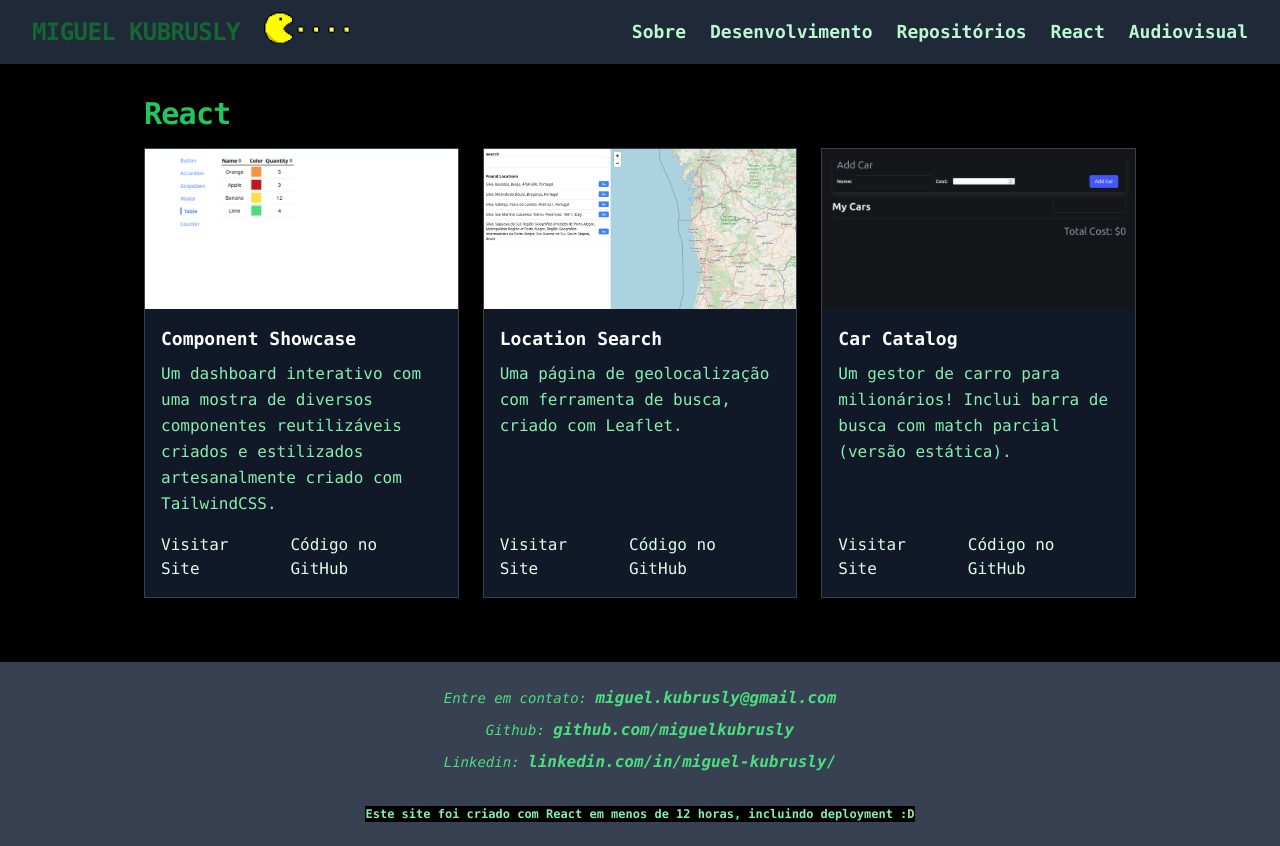
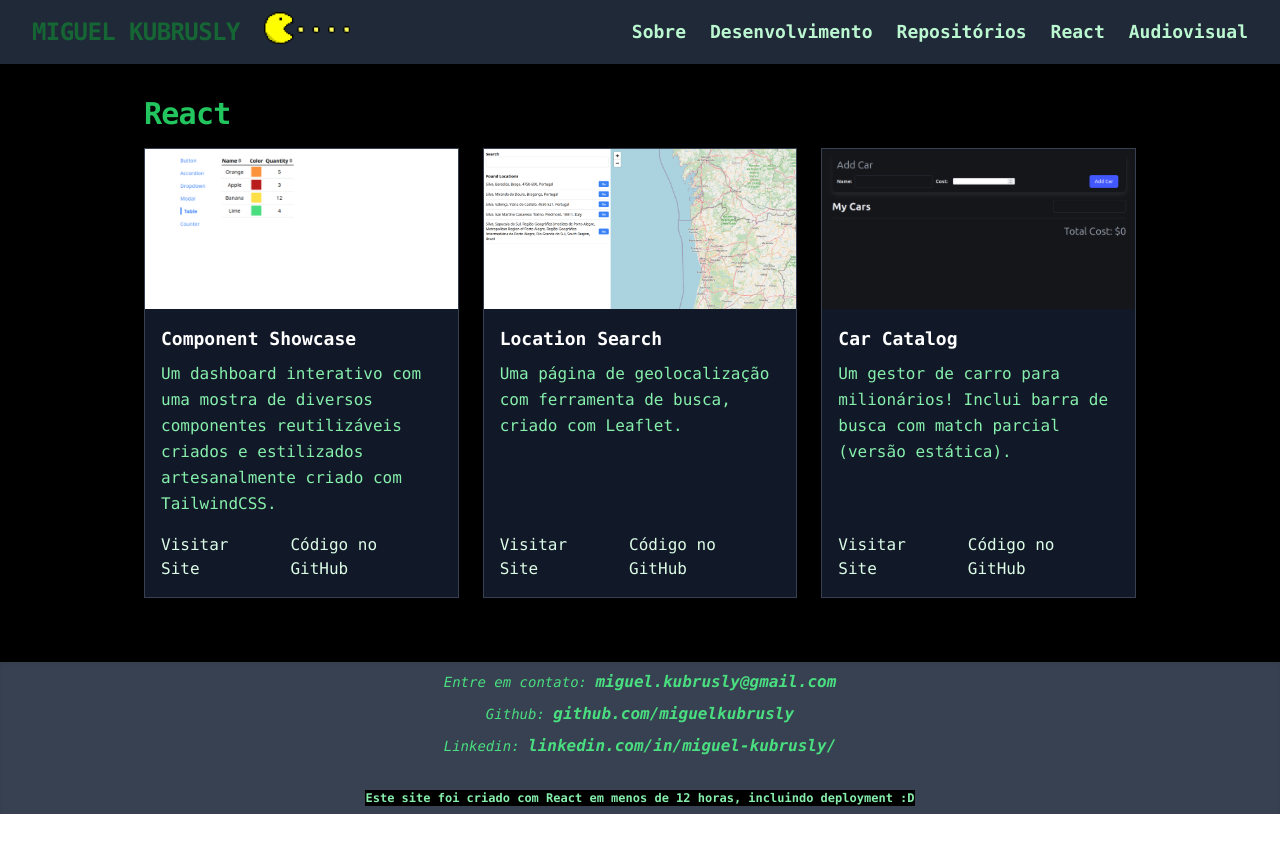
Before and after one commit to miguelkubrusly/portfolio, a React (Vite) app: page /react in a window 1280 px wide. After the commit the page ends 814 px from the top, so only its background shows below. Built offline with nearby package versions, Linux system fonts and the light colour scheme.

Commit message:
fix(footer): 💄 small margin adjustment

```diff
--- a/src/components/Footer.tsx
+++ b/src/components/Footer.tsx
@@ -3,7 +3,7 @@ import React from "react";
 const Footer: React.FC = () => {
   return (
     <footer className="bg-gray-700 mt-8 shadow-inner">
-      <div className="max-w-7xl mx-auto px-4 py-6 text-center text-green-400 text-sm">
+      <div className="max-w-7xl mx-auto px-4 py-2 text-center text-green-400 text-sm">
         <p className="mb-2 italic">
           Entre em contato:{" "}
           <a
```
